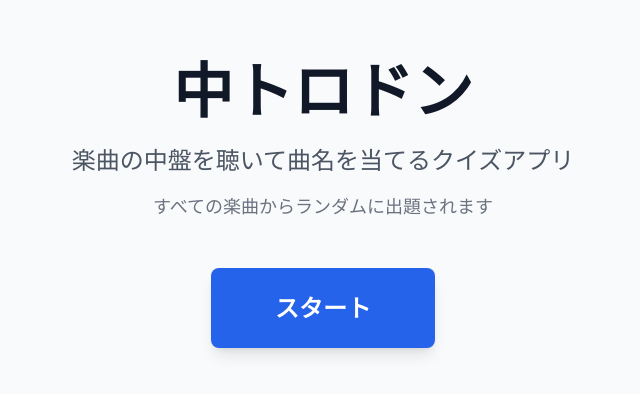
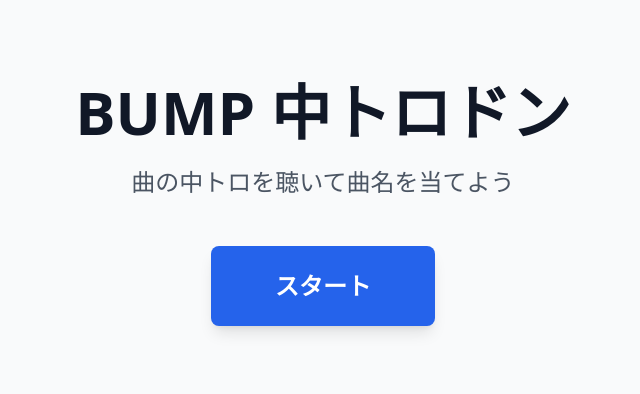
Before and after one commit to ueda-kio/chutoro-don, a Next.js app: page / in a window 1280 px wide. Shown: the part 196-590 px from the top of the page, without its empty margins (317-957 px from the left). Built offline with nearby package versions, Linux system fonts and the light colour scheme.

Commit message:
タイトル変更

```diff
--- a/src/app/page.tsx
+++ b/src/app/page.tsx
@@ -12,14 +12,10 @@
   return (
     <div className="min-h-screen flex items-center justify-center">
       <div className="text-center">
-        {/* ヘッダー */}
         <div className="mb-12">
-          <h1 className="text-6xl font-bold text-gray-900 mb-6">中トロドン</h1>
-          <p className="text-2xl text-gray-600 mb-4">楽曲の中盤を聴いて曲名を当てるクイズアプリ</p>
-          <p className="text-lg text-gray-500">すべての楽曲からランダムに出題されます</p>
+          <h1 className="text-6xl font-bold text-gray-900 mb-6">BUMP 中トロドン</h1>
+          <p className="text-2xl text-gray-600 mb-4">曲の中トロを聴いて曲名を当てよう</p>
         </div>
-
-        {/* スタートボタン */}
         <button
           type="button"
           onClick={handleStartQuiz}
--- a/src/app/quiz/QuizPageContent.tsx
+++ b/src/app/quiz/QuizPageContent.tsx
@@ -5,6 +5,7 @@
 import type { SongsData, QuizQuestion } from '@/types';
 import { loadSongsData, generateQuizQuestionsFromAllSongs } from '@/utils/quiz';
 import { QuizPlayer } from '@/components/QuizPlayer';
+import Link from 'next/link';
 
 export function QuizPageContent() {
   const router = useRouter();
@@ -71,7 +72,9 @@
         {/* ヘッダー */}
         <div className="flex items-center justify-between mb-8">
           <div>
-            <h1 className="text-3xl font-bold text-gray-900">中トロドン</h1>
+            <h1 className="text-3xl font-bold text-gray-900">
+              <Link href="/">中トロドン</Link>
+            </h1>
             <p className="text-lg text-gray-600">
               Q.{currentQuestionIndex + 1} / {questions.length}
             </p>
--- a/src/components/QuizPlayer.tsx
+++ b/src/components/QuizPlayer.tsx
@@ -106,6 +106,11 @@
           </div>
         </div>
 
+        {/* 注意文言 */}
+        <div className="text-center mt-3 mb-4">
+          <p className="text-xs text-gray-400">※ 1曲目は再生に時間がかかる場合があります</p>
+        </div>
+
         <div className="text-center">
           <button
             type="button"
```
